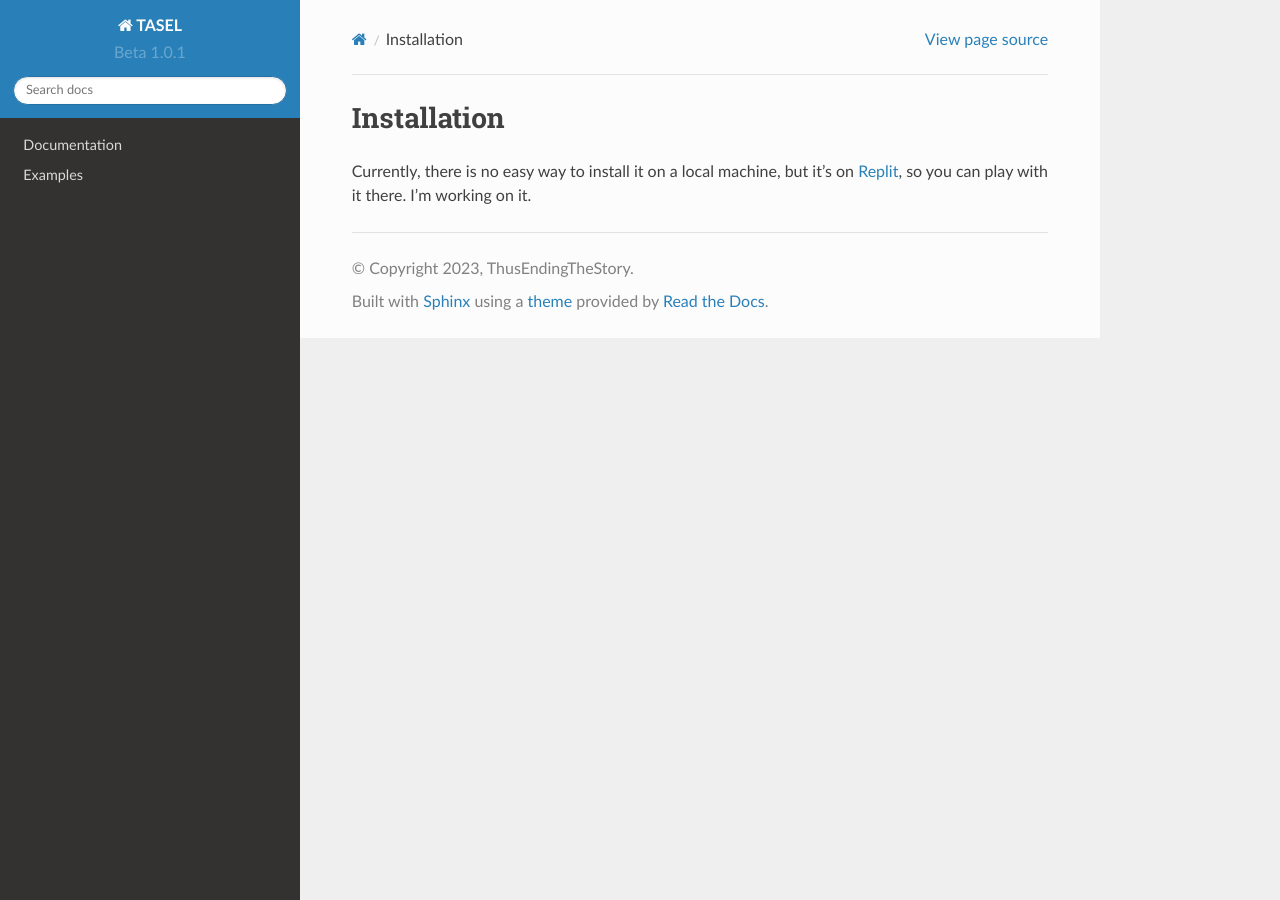
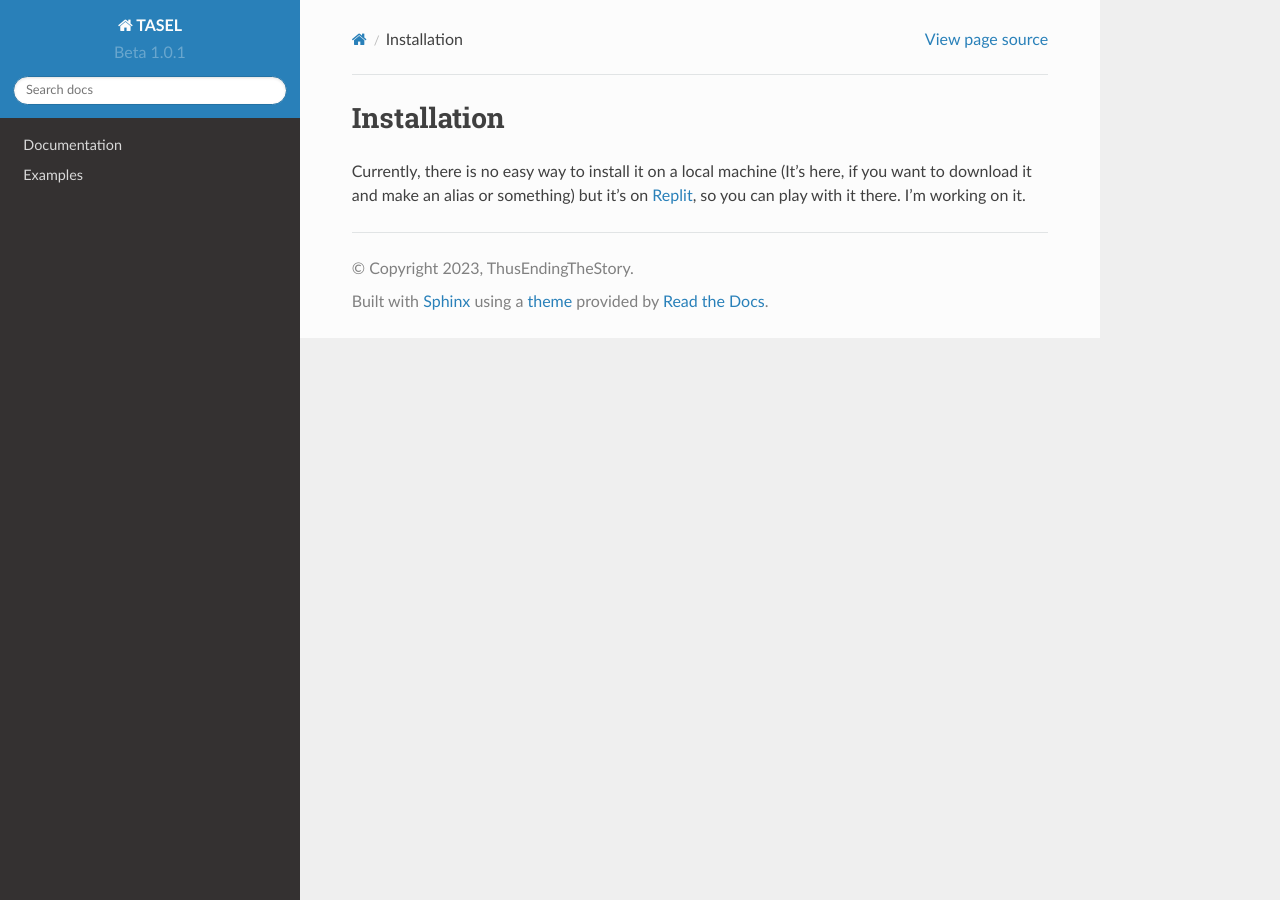
Before and after one commit to ThusEndingTheStory/TASEL-docs, a Sphinx documentation site: the page built from docs/source/installation.rst, in a window 1280 px wide. Built offline with Sphinx 7.4.7 and the Read the Docs theme 2.0.0, drawn with Linux system fonts in a browser that asks for light colours; pages that are not in the unit, such as notebooks, are missing from menus.

Commit message:
Update installation.rst

```diff
--- a/docs/source/installation.rst
+++ b/docs/source/installation.rst
@@ -1,6 +1,7 @@
 Installation
 =====
 
-Currently, there is no easy way to install it on a local machine, but it's on `Replit`_, so you can play with it there. I'm working on it.
+Currently, there is no easy way to install it on a local machine (It's here, if you want to download it and make an alias or something) but it's on `Replit`_, so you can play with it there. I'm working on it.
 
 .. _Replit: https://replit.com/@ThusEndingTheStory/TASEL?v=1
+.. _here: https://github.com/ThusEndingTheStory/TASEL
```
